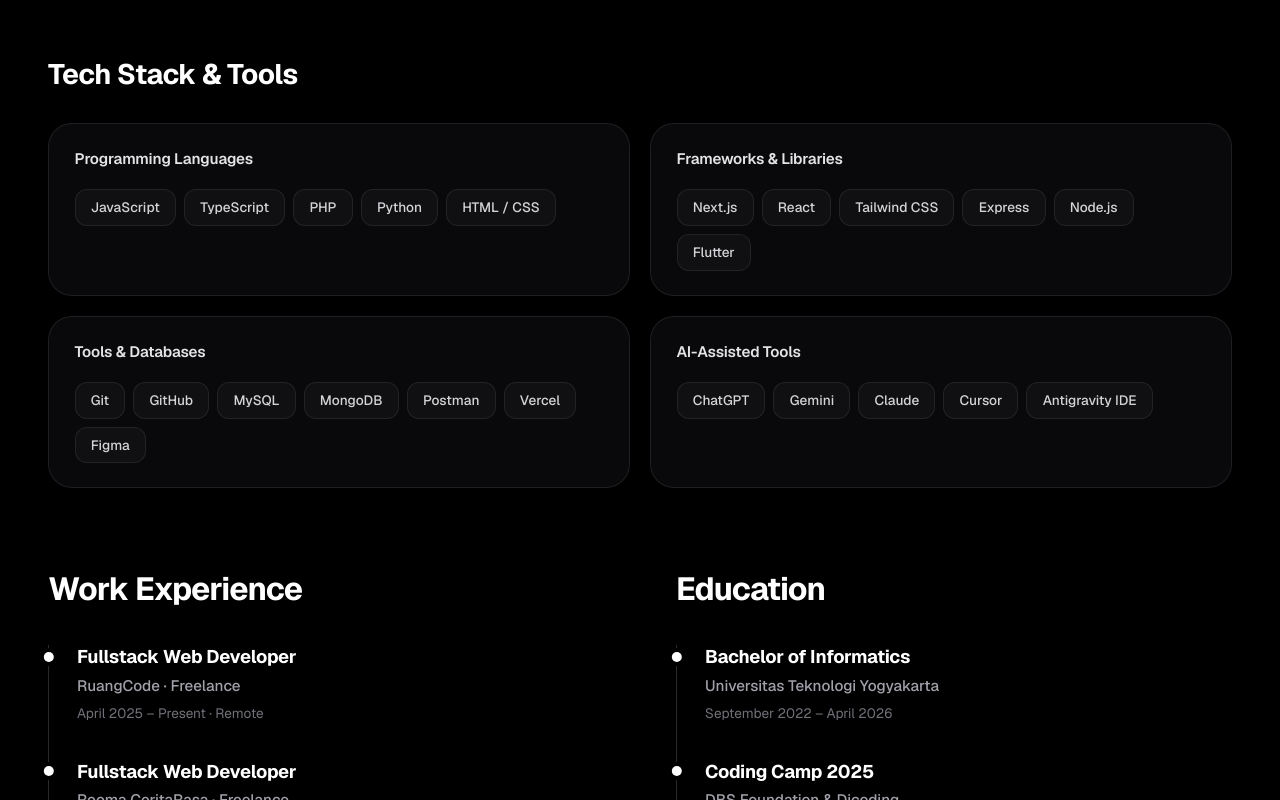
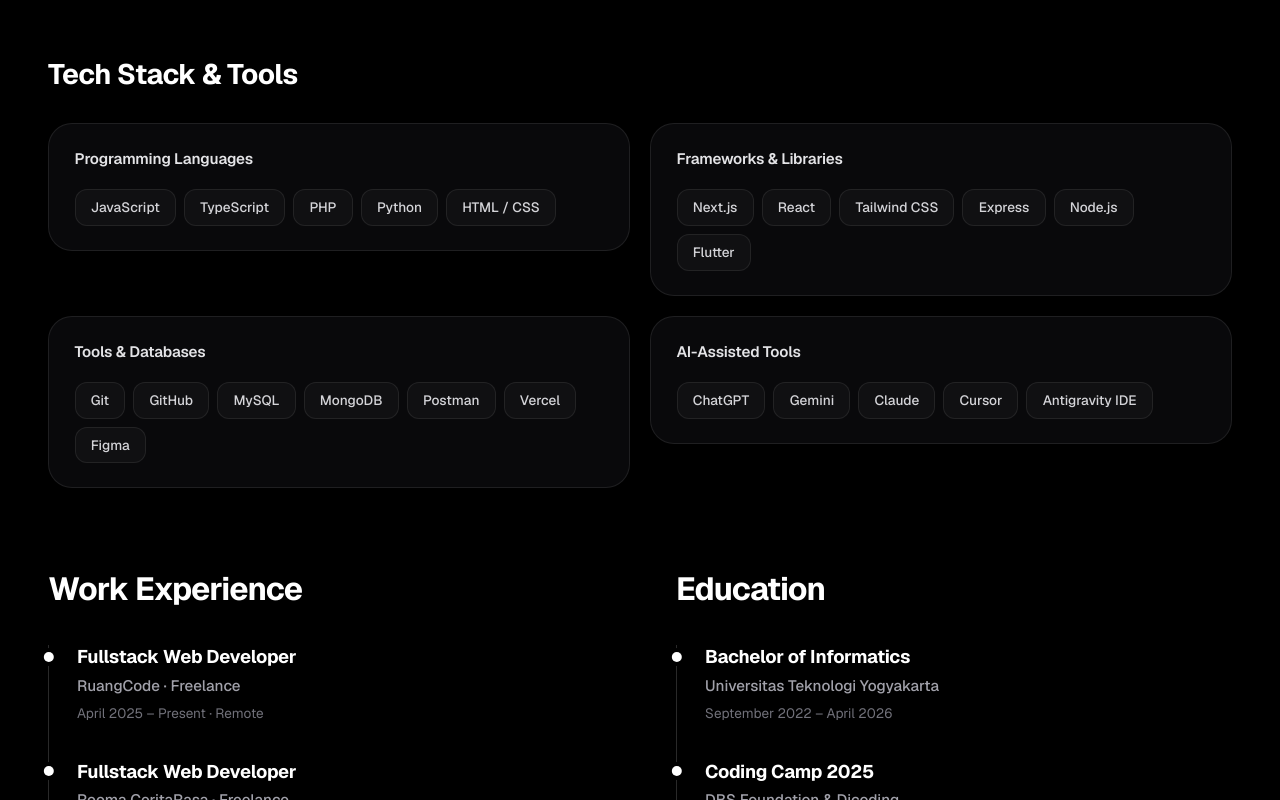
Before and after one commit to Christazel/portfolio, a Next.js app: page /about in a window 1280 px wide. Shown: the part 840-1640 px from the top of the page. Built offline with nearby package versions, Linux system fonts and the light colour scheme.

Commit message:
feat(ux): add staggered scroll-reveal animations to About, Skills, and Experience/Education sections

```diff
--- a/components/sections/AboutSection.tsx
+++ b/components/sections/AboutSection.tsx
@@ -1,20 +1,24 @@
 import Image from "next/image";
+import ScrollReveal from "@/components/animations/ScrollReveal";
 
 export default function AboutSection() {
   return (
     <section className="about-new-section">
       <div className="about-new-inner">
         {/* Header */}
+        <ScrollReveal delay={0} duration={0.7} distance={30}>
           <div className="about-new-header text-center flex flex-col items-center justify-center mx-auto max-w-2xl mb-8">
             <h2 className="about-new-heading text-center">About Me</h2>
             <p className="about-new-subheading text-center max-w-xl mx-auto">
               Freelance Full Stack Web Developer and Informatics Graduate focused on building high-performance web applications and scalable systems.
             </p>
           </div>
+        </ScrollReveal>
 
         {/* 2-col: photo + description */}
         <div className="about-new-grid">
-          {/* Avatar */}
+          {/* Avatar — slides in from left */}
+          <ScrollReveal delay={0.15} duration={0.8} distance={40} direction="right">
             <div className="about-new-avatar-shell group">
               <div className="about-new-avatar-wrapper">
                 <Image
@@ -28,8 +32,10 @@
                 />
               </div>
             </div>
+          </ScrollReveal>
 
-          {/* Description */}
+          {/* Description — slides in from right */}
+          <ScrollReveal delay={0.3} duration={0.8} distance={40} direction="left">
             <div className="about-new-desc">
               <h3 className="about-new-title">
                 Freelance Full Stack
@@ -45,6 +51,7 @@
                 </p>
               </div>
             </div>
+          </ScrollReveal>
         </div>
       </div>
     </section>
--- a/components/sections/ExperienceEducationSection.tsx
+++ b/components/sections/ExperienceEducationSection.tsx
@@ -1,4 +1,6 @@
 // Experience & Education timeline section — 2-col layout matching udindwy.vercel.app/about
+import ScrollReveal from "@/components/animations/ScrollReveal";
+
 const experiences = [
   {
     title: "Fullstack Web Developer",
@@ -39,18 +41,22 @@
   title,
   sub,
   period,
+  delay = 0,
 }: {
   title: string;
   sub: string;
   period: string;
+  delay?: number;
 }) {
   return (
+    <ScrollReveal delay={delay} duration={0.65} distance={24}>
       <div className="timeline-item">
         <div className="timeline-dot" aria-hidden="true" />
         <h4 className="timeline-title">{title}</h4>
         <p className="timeline-sub">{sub}</p>
         <p className="timeline-period">{period}</p>
       </div>
+    </ScrollReveal>
   );
 }
 
@@ -61,14 +67,17 @@
         <div className="exp-edu-grid">
           {/* Work Experience */}
           <div className="exp-edu-col">
+            <ScrollReveal delay={0} duration={0.65} distance={20}>
               <h3 className="exp-edu-col-heading">Work Experience</h3>
+            </ScrollReveal>
             <div className="timeline-rail">
-              {experiences.map((exp) => (
+              {experiences.map((exp, i) => (
                 <TimelineItem
                   key={exp.title + exp.company}
                   title={exp.title}
                   sub={exp.company}
                   period={exp.period}
+                  delay={0.1 + i * 0.1}
                 />
               ))}
             </div>
@@ -76,14 +85,17 @@
 
           {/* Education */}
           <div className="exp-edu-col">
+            <ScrollReveal delay={0.05} duration={0.65} distance={20}>
               <h3 className="exp-edu-col-heading">Education</h3>
+            </ScrollReveal>
             <div className="timeline-rail">
-              {education.map((edu) => (
+              {education.map((edu, i) => (
                 <TimelineItem
                   key={edu.title + edu.institution}
                   title={edu.title}
                   sub={edu.institution}
                   period={edu.period}
+                  delay={0.15 + i * 0.1}
                 />
               ))}
             </div>
--- a/components/sections/SkillsSection.tsx
+++ b/components/sections/SkillsSection.tsx
@@ -1,4 +1,6 @@
 // Bento-style tech stack section matching udindwy.vercel.app/about
+import ScrollReveal from "@/components/animations/ScrollReveal";
+
 const techGroups = [
   {
     title: "Programming Languages",
@@ -22,11 +24,14 @@
   return (
     <section className="skills-new-section">
       <div className="skills-new-inner">
+        <ScrollReveal delay={0} duration={0.7} distance={24}>
           <h3 className="skills-new-heading">Tech Stack &amp; Tools</h3>
+        </ScrollReveal>
 
         <div className="skills-new-grid">
-          {techGroups.map((group) => (
-            <div key={group.title} className="skills-new-card">
+          {techGroups.map((group, i) => (
+            <ScrollReveal key={group.title} delay={i * 0.1} duration={0.7} distance={30}>
+              <div className="skills-new-card">
                 <h4 className="skills-new-card-title">{group.title}</h4>
                 <div className="skills-new-chips">
                   {group.items.map((item) => (
@@ -36,6 +41,7 @@
                   ))}
                 </div>
               </div>
+            </ScrollReveal>
           ))}
         </div>
       </div>
```
Lines whose indentation alone changed are shown as unchanged.
